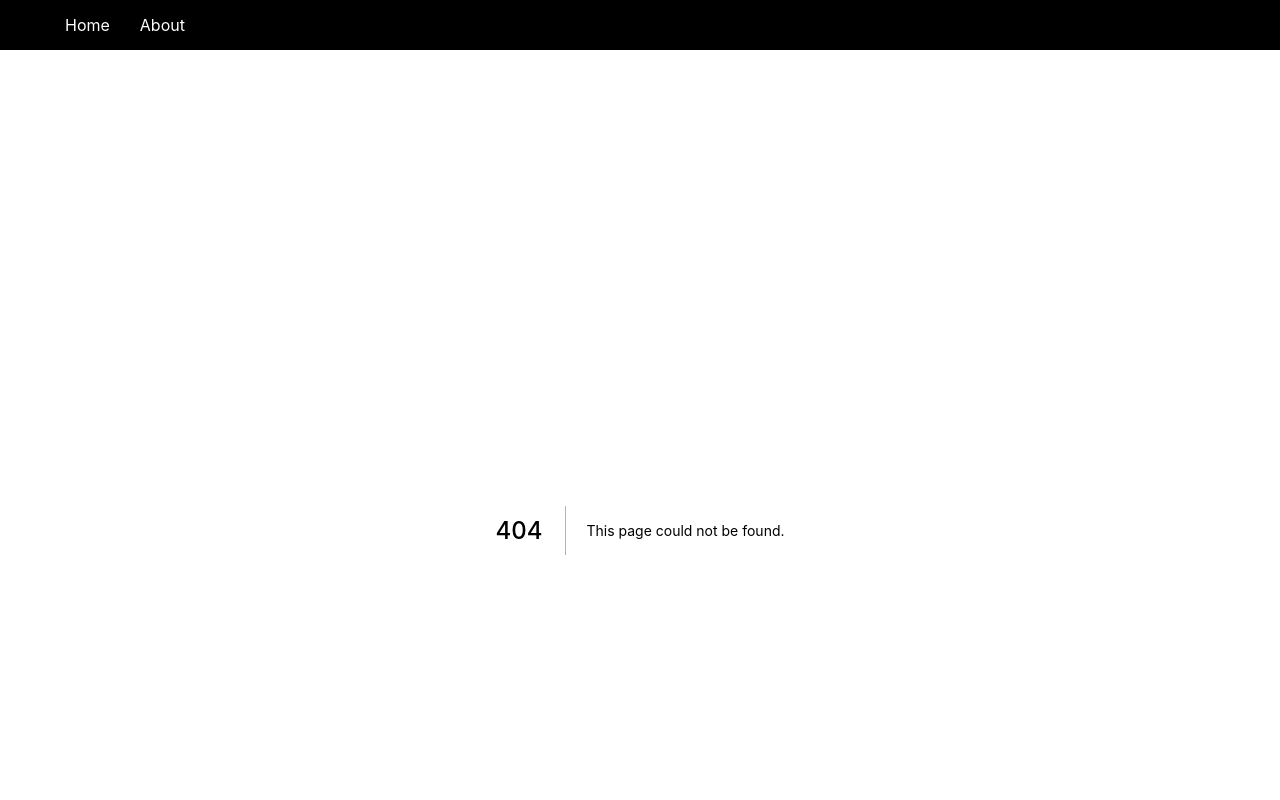
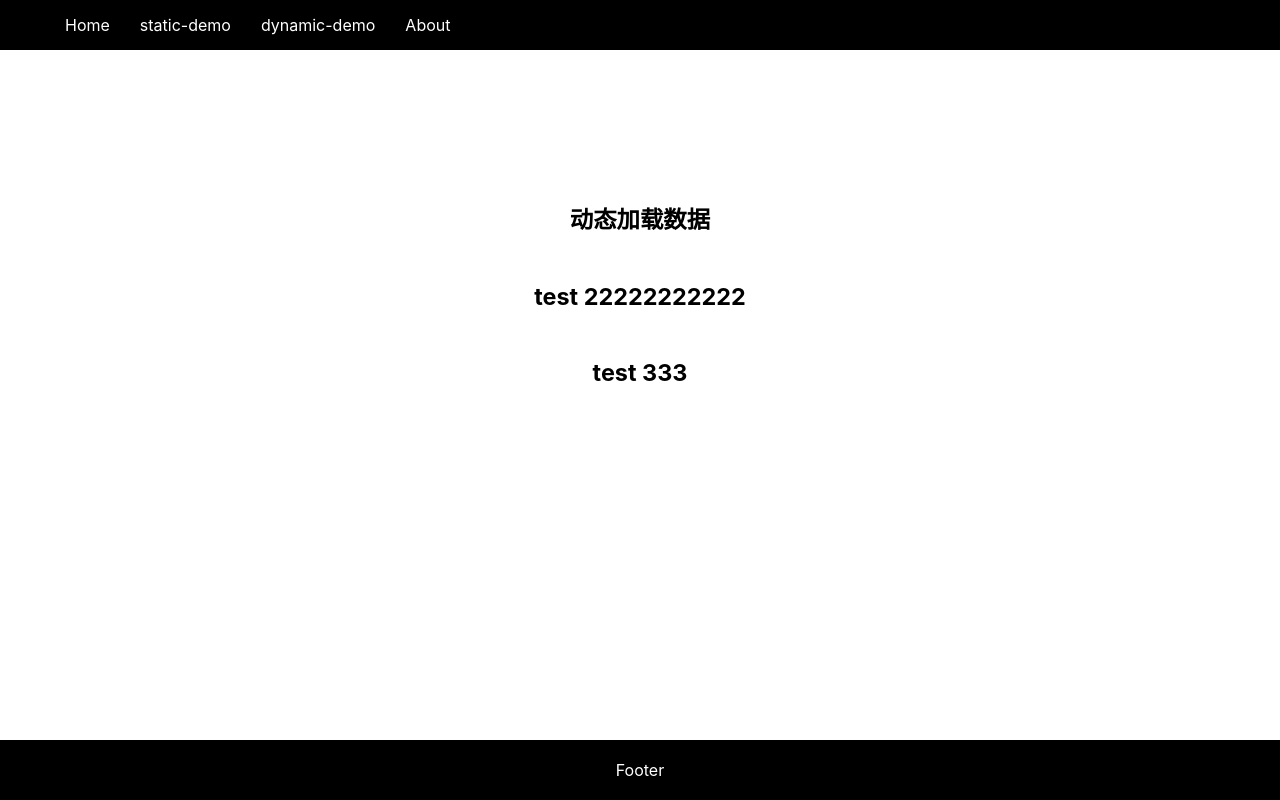
Before and after one commit to nshen/my-react-starter-2021, a Next.js app: page /dynamic-demo in a window 1280 px wide. Before the commit this address had no page. Shown: the top 800 px of the page. Built offline with nearby package versions, Linux system fonts and the light colour scheme.

Commit message:
📦 NEW: add dynamic / static pages

```diff
--- a/components/Nav/index.tsx
+++ b/components/Nav/index.tsx
@@ -10,6 +10,12 @@ const Nav = () => {
           <Link href="/">Home</Link>
         </li>
         <li>
+          <Link href="/static-demo">static-demo</Link>
+        </li>
+        <li>
+          <Link href="/dynamic-demo">dynamic-demo</Link>
+        </li>
+        <li>
           <Link href="/about">About</Link>
         </li>
       </ul>
--- a/package.json
+++ b/package.json
@@ -1,7 +1,6 @@
 {
   "name": "next-starter",
   "version": "0.1.0",
-  "private": true,
   "scripts": {
     "dev": "next dev",
     "build": "next build",
--- a/pages/api/hello.ts
+++ b/pages/api/hello.ts
@@ -1,13 +1,14 @@
+// http://localhost:3000/api/hello
 // Next.js API route support: https://nextjs.org/docs/api-routes/introduction
-import type { NextApiRequest, NextApiResponse } from 'next'
+import type { NextApiRequest, NextApiResponse } from "next";
 
 type Data = {
-  name: string
-}
+  name: string;
+};
 
 export default function handler(
   req: NextApiRequest,
   res: NextApiResponse<Data>
 ) {
-  res.status(200).json({ name: 'John Doe' })
+  res.status(200).json({ name: "Xin.Chen" });
 }
--- /dev/null
+++ b/pages/dynamic-demo.tsx
@@ -0,0 +1,28 @@
+import React, { useEffect, useState } from "react";
+import ArticleList from "../components/ArticleList";
+
+type ArticleType = { title: string };
+const DynamicDemo = () => {
+  const [articles, setArticles] = useState<ArticleType[]>([]);
+  useEffect(() => {
+    const timer = setTimeout(() => {
+      setArticles([
+        { title: "动态加载数据" },
+        { title: "test 22222222222" },
+        { title: "test 333" },
+      ]);
+      return () => {
+        clearTimeout(timer);
+      };
+    }, 1000);
+  }, []);
+  return articles.length > 0 ? (
+    <div>
+      <ArticleList articles={articles} />
+    </div>
+  ) : (
+    <div>loading</div>
+  );
+};
+
+export default DynamicDemo;
```
Also changed, not shown: pages/about.tsx (+14 -2 lines), pages/index.tsx (+1 -12 lines), pages/static-demo.tsx (added, +27 -0 lines).
